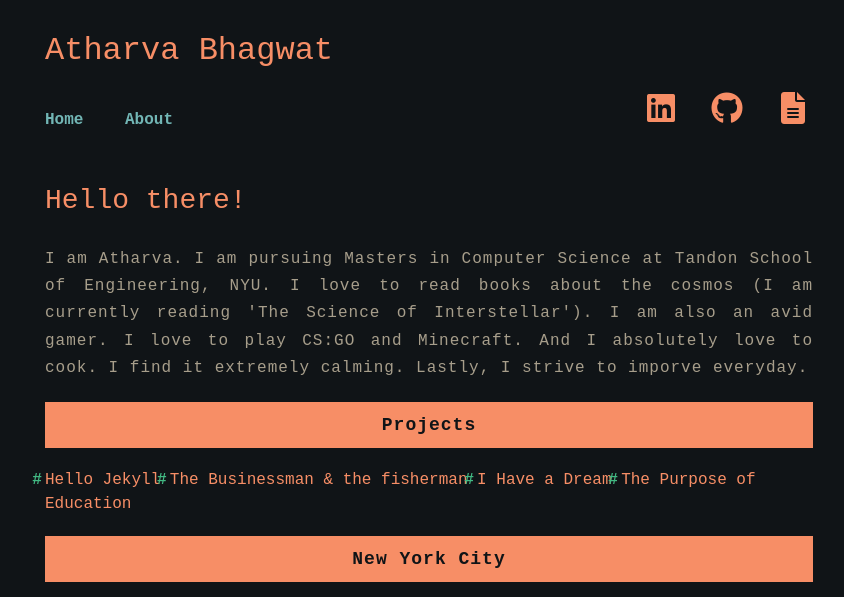
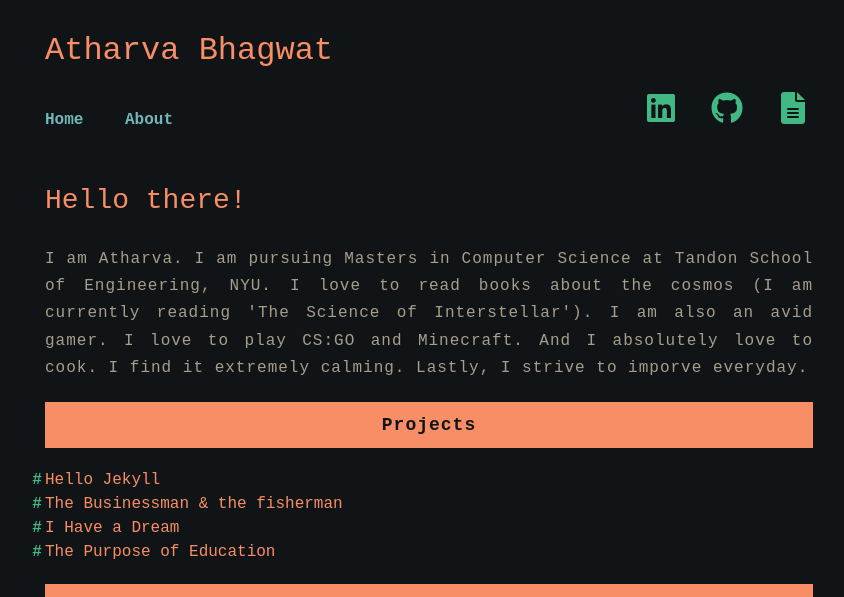
Before and after one commit to atharva-bhagwat/atharva-bhagwat.github.io, a Jekyll site: the page built from index.html, in a window 1280 px wide. Shown: the top 597 px of the page, without its empty margins (211-1055 px from the left). Built offline with Jekyll 4.4.1, drawn with Linux system fonts in a browser that asks for light colours; the list of posts is cut into pages by our own code.

```diff
--- a/_includes/header.html
+++ b/_includes/header.html
@@ -5,13 +5,13 @@
 	<div class="parent" style="text-align: right !important; float: right !important;">
 		<div class="row">
 			<div class="column">
-			  <a class="fa-brands fa-linkedin" title="LinkedIn" href="http://linkedin.com/in/atharva-bhagwat" style="text-decoration: none !important;"></a>
+			  <a class="fa-brands fa-linkedin" title="LinkedIn" href="http://linkedin.com/in/atharva-bhagwat" style="text-decoration: none !important; color: #42b983 !important;"></a>
 			</div>
 			<div class="column">
-			  <a class="fa-brands fa-github" title="GitHub" href="http://github.com/atharva-bhagwat" style="text-decoration: none !important;"></a>
+			  <a class="fa-brands fa-github" title="GitHub" href="http://github.com/atharva-bhagwat" style="text-decoration: none !important; color: #42b983 !important;"></a>
 			</div>
 			<div class="column">
-			  <a class="fa-solid fa-file-lines" title="Resume" onclick="openLink('resume/Resume.pdf')" style="text-decoration: none !important;"></a>
+			  <a class="fa-solid fa-file-lines" title="Resume" onclick="openLink('resume/Resume.pdf')" style="text-decoration: none !important; cursor: pointer !important; color: #42b983 !important;"></a>
 			</div>
 		  </div>
 	</div>
--- a/index.html
+++ b/index.html
@@ -5,4 +5,5 @@
 
 {% for post in site.posts %}
 <a class="post" href="{{site.baseurl}}{{post.url}}">{{post.title}}</a>
+<br>
 {%endfor%}
```
